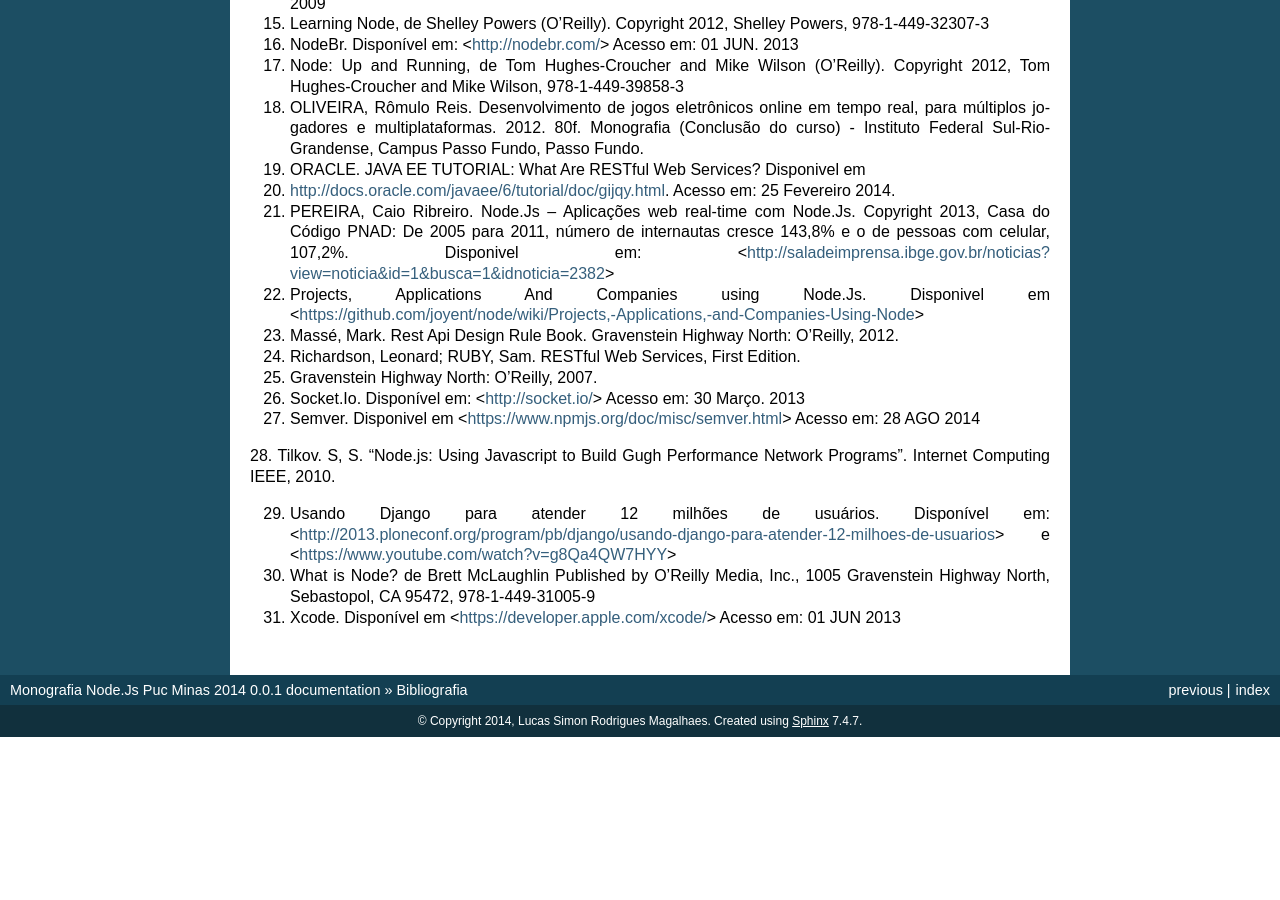
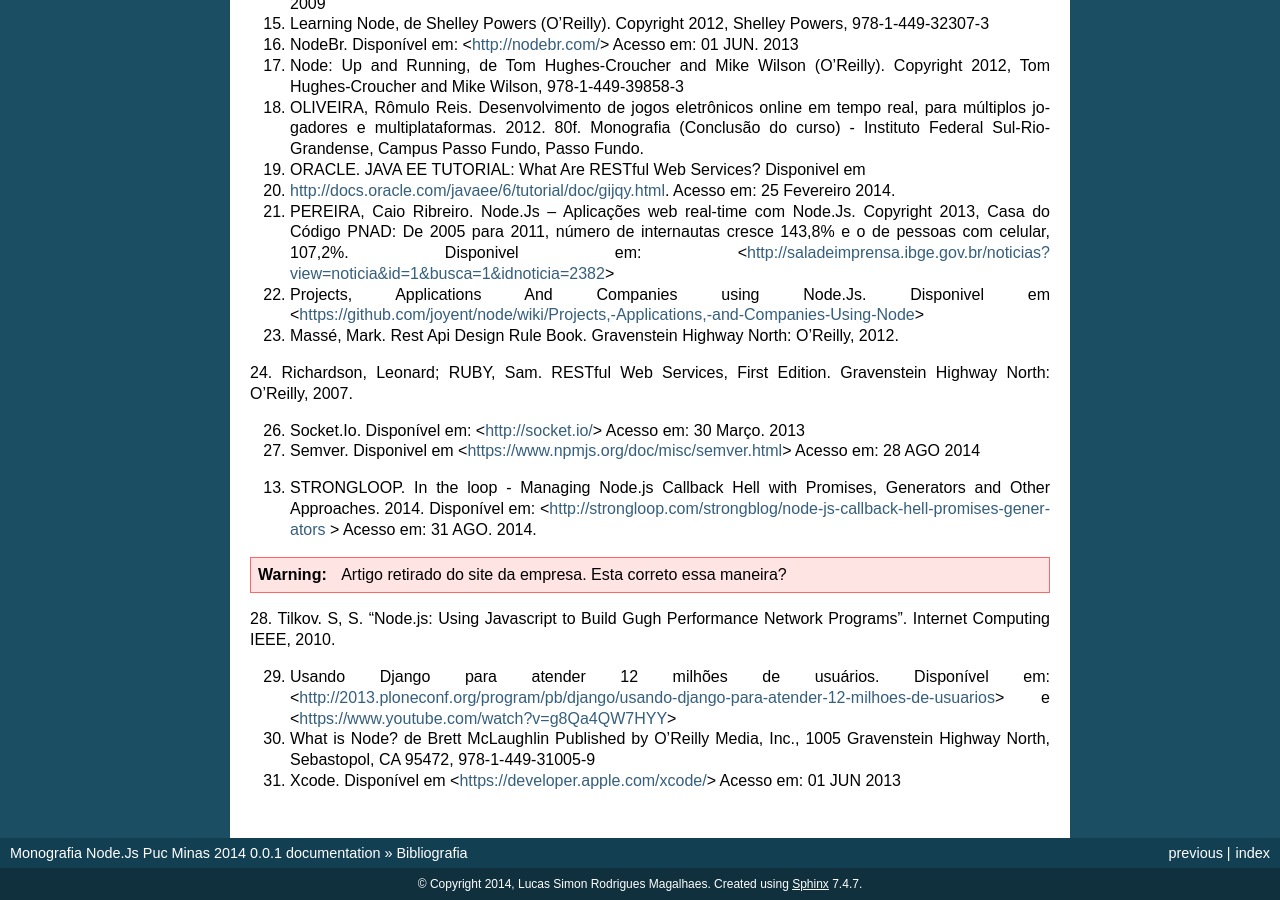
Before and after one commit to lucassimon/monografia, a Sphinx documentation site: the page built from docs/source/monografia/bibliografia.rst, in a window 1280 px wide and 900 px high, scrolled down 588 px. Built offline with Sphinx 7.4.7, drawn with Linux system fonts in a browser that asks for light colours; pages that are not in the unit, such as notebooks, are missing from menus; before the commit the page ends 1325 px from its top, so only the background shows below that.

Commit message:
Adiciona artigo da strongloop

```diff
--- a/docs/source/monografia/bibliografia.rst
+++ b/docs/source/monografia/bibliografia.rst
@@ -53,13 +53,18 @@
 
 
 24. Richardson, Leonard; RUBY, Sam. RESTful Web Services, First Edition.
-
-25. Gravenstein Highway North: O'Reilly, 2007.
+Gravenstein Highway North: O'Reilly, 2007.
 
 
 26. Socket.Io. Disponível em: <http://socket.io/> Acesso em: 30 Março. 2013
 
 27. Semver. Disponivel em <https://www.npmjs.org/doc/misc/semver.html> Acesso em: 28 AGO 2014
+
+13. STRONGLOOP. In the loop - Managing Node.js Callback Hell with Promises, Generators and Other Approaches. 2014. Disponível em: <http://strongloop.com/strongblog/node-js-callback-hell-promises-generators > Acesso em: 31 AGO. 2014.
+
+.. warning::
+
+    Artigo retirado do site da empresa. Esta correto essa maneira?
 
 28. Tilkov. S, S. “Node.js: Using Javascript to Build Gugh Performance Network Programs”.
 Internet Computing IEEE, 2010.
```
